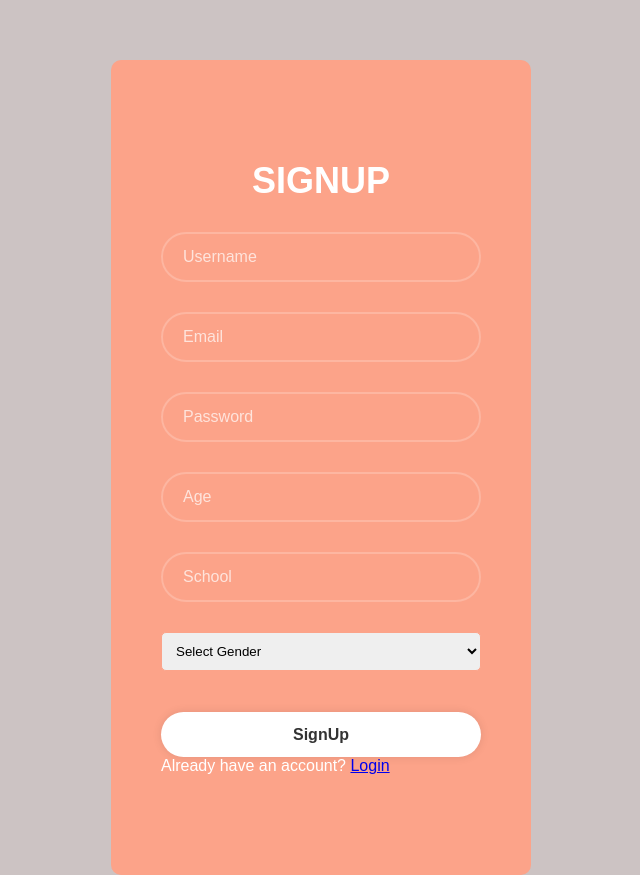
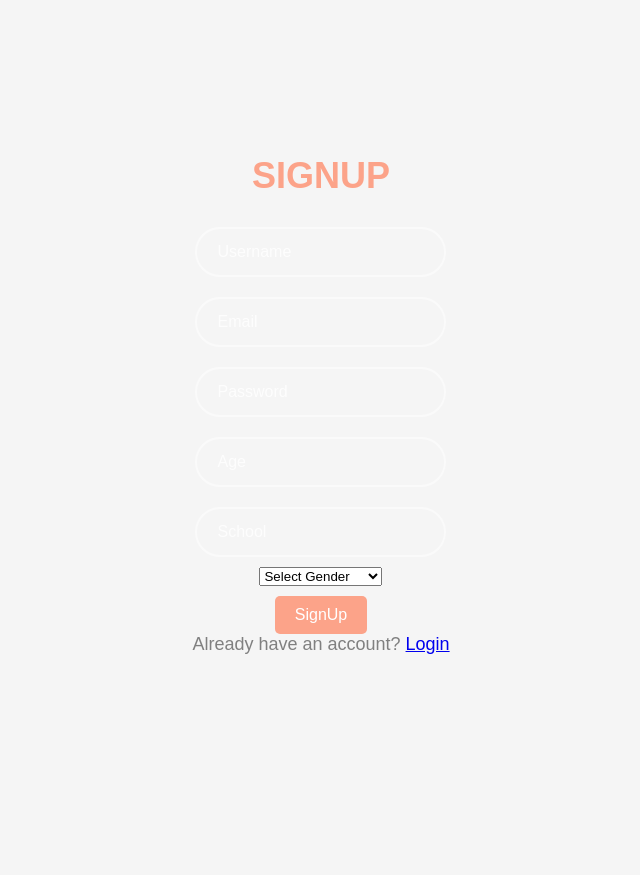
Before and after one commit to Rowaida-Ali/fatayat_elkwa, a React (Create React App) app in the folder frontend/login/: page /signup in a window 1280 px wide. Shown: the whole page, without its empty margins (319-959 px from the left). After the commit the page ends 800 px from the top, so only its background shows below. Built offline with nearby package versions, Linux system fonts and the light colour scheme.

Commit message:
Navbar and Profile

```diff
--- a/frontend/login/src/App.js
+++ b/frontend/login/src/App.js
@@ -5,6 +5,7 @@ import Aboutpage from './components/Aboutpage/aboutpage';
 import SignupForm from './components/SignupForm/SignupForm';
 import HomePage from './components/Homepage/homepage';
 import ProfilePage from './components/profilepage/Profile';
+import StudyAbroad from './components/BlogForm/BlogForm'
 import Navbar from './components/Navbar/Navbar';
 import { BrowserRouter, Routes, Route, useLocation } from 'react-router-dom';
 
@@ -26,6 +27,7 @@ export default function App() {
           <Route path="/signup" element={<SignupForm />} />
           <Route path='/home' element={<HomePage />} />
           <Route path='/profile' element={<ProfilePage />} />
+          <Route path='/studyabroad' element={<StudyAbroad />}/>
         </Routes>
       </BrowserRouter>
     </div>
--- a/frontend/login/src/components/Aboutpage/aboutpage.css
+++ b/frontend/login/src/components/Aboutpage/aboutpage.css
@@ -17,6 +17,7 @@
     font-size: 36px;
     margin-bottom: 20px;
     text-shadow: 1px 1px 2px #0000004d;
+    color: #ffffff;
 }
 
 .aboutpage .info {
--- /dev/null
+++ b/frontend/login/src/components/BlogForm/BlogForm.css
@@ -0,0 +1,88 @@
+* {
+  margin: 0;
+  padding: 0;
+  box-sizing: border-box;
+  font-family: 'Arial', sans-serif;
+}
+
+body {
+  background-color: #f5f5f5;
+  color: #333;
+  padding: 20px;
+}
+
+h1 {
+  color: #fca389;
+  text-align: center;
+  margin-bottom: 20px;
+  font-size: 36px;
+}
+
+form {
+  display: flex;
+  flex-direction: column;
+  align-items: center;
+  margin-bottom: 30px;
+}
+
+input {
+  width: 300px;
+  padding: 10px;
+  margin: 10px 0;
+  border: 1px solid #ccc;
+  border-radius: 5px;
+  font-size: 16px;
+}
+
+input:focus {
+  outline: none;
+  border-color: #fca389;
+}
+
+button {
+  padding: 10px 20px;
+  background-color: #fca389;
+  border: none;
+  border-radius: 5px;
+  color: white;
+  font-size: 16px;
+  cursor: pointer;
+  margin-top: 10px;
+}
+
+button:hover {
+  background-color: #ff7a59;
+}
+
+.blog-card {
+  background-color: white;
+  border: 1px solid #ddd;
+  border-radius: 10px;
+  padding: 20px;
+  margin: 10px 0;
+  width: 100%;
+  max-width: 600px;
+  margin-left: auto;
+  margin-right: auto;
+  box-shadow: 0 4px 6px rgba(0, 0, 0, 0.1);
+}
+
+.blog-card h2 {
+  color: #fca389;
+  margin-bottom: 10px;
+}
+
+.blog-card p {
+  margin: 5px 0;
+  font-size: 16px;
+  color: #555;
+}
+
+.blog-card button {
+  margin-right: 10px;
+}
+
+p {
+  text-align: center;
+  font-size: 18px;
+}
--- /dev/null
+++ b/frontend/login/src/components/BlogForm/BlogForm.jsx
@@ -0,0 +1,80 @@
+import React, { useState } from "react";
+import './BlogForm.css';
+
+const BlogForm = ({ addBlog, onExplore }) => {
+  const [formData, setFormData] = useState({
+    blog: "",
+    university: "",
+    country: "",
+    username: "",
+    resources: "",
+  });
+
+  const handleChange = (e) => {
+    setFormData({
+      ...formData,
+      [e.target.name]: e.target.value,
+    });
+  };
+
+  const handleSubmit = (e) => {
+    e.preventDefault();
+    addBlog(formData);
+    setFormData({
+      blog: "",
+      university: "",
+      country: "",
+      username: "",
+      resources: "",
+    });
+  };
+
+  return (
+    <form onSubmit={handleSubmit}>
+      <input
+        type="text"
+        name="blog"
+        value={formData.blog}
+        onChange={handleChange}
+        placeholder="Blog Title"
+        required
+      />
+      <input
+        type="text"
+        name="university"
+        value={formData.university}
+        onChange={handleChange}
+        placeholder="University"
+        required
+      />
+      <input
+        type="text"
+        name="country"
+        value={formData.country}
+        onChange={handleChange}
+        placeholder="Country"
+        required
+      />
+      <input
+        type="text"
+        name="username"
+        value={formData.username}
+        onChange={handleChange}
+        placeholder="Username"
+        required
+      />
+      <input
+        type="url"
+        name="resources"
+        value={formData.resources}
+        onChange={handleChange}
+        placeholder="Resources URL"
+        required
+      />
+      <button type="submit">Add Blog</button>
+      <button type="button" onClick={onExplore}>Explore</button>
+    </form>
+  );
+};
+
+export default BlogForm;
--- a/frontend/login/src/components/Homepage/homepage.css
+++ b/frontend/login/src/components/Homepage/homepage.css
@@ -34,6 +34,45 @@
     margin-bottom: 10px;
 }
 
+
+
+.home {
+    width: 420px;
+    background: linear-gradient(135deg, #fca389, #fcbf8c);
+    color: #fff;
+    border-radius: 10px;
+    padding: 30px 40px;
+    box-shadow: 0 10px 30px #0000001a;
+    transition: transform 0.3s;
+}
+
+.home:hover {
+    transform: translateY(-5px);
+}
+
+.home h1 {
+    font-size: 36px;
+    text-align: center;
+    margin-bottom: 20px;
+    text-shadow: 1px 1px 2px #00000033;
+    color: #ffffff; /* Change title color to white */
+}
+
+.home button {
+    width: 100%;
+    height: 45px;
+    background: #ffffff;
+    border: none;
+    outline: none;
+    border-radius: 40px;
+    box-shadow: 0 4px 15px #0000001a;
+    cursor: pointer;
+    font-size: 16px;
+    color: #333;
+    font-weight: 700;
+    margin-bottom: 10px;
+}
+
 .home button:hover {
     background: #f1f1f1;
     transform: scale(1.05);
--- a/frontend/login/src/components/Homepage/homepage.jsx
+++ b/frontend/login/src/components/Homepage/homepage.jsx
@@ -1,14 +1,22 @@
-import React from 'react'
+import React from 'react';
+import { useNavigate } from 'react-router-dom';
 import './homepage.css';
-const HomePage = ()=> {
-    return(
+
+const HomePage = () => {
+    const navigate = useNavigate();
+
+    const handleStudyAbroadClick = () => {
+        navigate('/studyabroad');
+    };
+
+    return (
         <div className='home'>
-           <h1>Home page</h1>
-           <div className='content'>
-            <button type=''>TO-DO List</button>
-            <button type=''>Study Abroad</button>
-            <button type=''>Taking Notes</button>
-           </div>
+            <h1>Home page</h1>
+            <div className='content'>
+                <button type='button'>TO-DO List</button>
+                <button type='button' onClick={handleStudyAbroadClick}>Study Abroad</button>
+                <button type='button'>Taking Notes</button>
+            </div>
         </div>
     );
 };
--- a/frontend/login/src/components/SignupForm/SignupForm.css
+++ b/frontend/login/src/components/SignupForm/SignupForm.css
@@ -1,57 +1,67 @@
-.signup-wrapper{
+.study-abroad-page {
     width: 420px;
     margin: auto;
     background: #fca389;
     color: #fff;
-    border-radius: 10px ;
-    padding: 100px 50px;
+    border-radius: 10px;
+    padding: 50px 30px;
+    box-shadow: 0 4px 20px rgba(0, 0, 0, 0.2);
 }
-.signup-wrapper h1 {
+
+.study-abroad-page h2 {
     font-size: 36px;
     text-align: center;
 }
-.signup-wrapper .input-box {
+
+.study-abroad-page .input-box {
     position: relative;
     width: 100%;
+    margin: 20px 0;
+}
+
+.input-box input {
+    width: 100%;
     height: 50px;
-    margin: 30px 0;
-}
-.input-box input{
-    width: 100%;
-    height: 100%;
     background: transparent;
     outline: none;
-    border: 2px solid rgba(255,255,255, .2);
+    border: 2px solid rgba(255, 255, 255, 0.5);
     border-radius: 40px;
     font-size: 16px;
     color: #fff;
-    padding: 20px 45px 20px 20px;
-    margin: auto;
+    padding: 15px 20px;
 }
-.input-box input ::placeholder{
-    color: #fff;
+
+.input-box input::placeholder {
+    color: rgba(255, 255, 255, 0.8);
 }
-.signup-wrapper button{
+
+.study-abroad-page button {
     width: 100%;
     height: 45px;
     background: #fff;
     border: none;
-    outline: none;
     border-radius: 40px;
-    box-shadow: 0 0 10px rgba(0, 0, 0, .1);
     cursor: pointer;
     font-size: 16px;
     color: #333;
     font-weight: 700;
+    margin-top: 20px;
+    transition: background-color 0.3s, transform 0.3s;
 }
-.signup-wrapper .Login-link{
-    font-size: 14.5px;
-    text-align: center;
-    margin: 20px 0 15px;
+
+.study-abroad-page button:hover {
+    background: #ffdfd0; /* Light hover effect */
+    transform: scale(1.05); /* Slightly increase size on hover */
 }
-.input-box select {
-    width: 100%;
+
+.study-abroad-page .video-list {
+    margin-top: 20px;
+}
+
+.video-list div {
+    margin-bottom: 20px;
+    border: 1px solid rgba(255, 255, 255, 0.5);
     padding: 10px;
-    border: 1px solid #fca389;
-    border-radius: 5px;
+    border-radius: 10px;
+    background: rgba(255, 255, 255, 0.1);
 }
```
Also changed, not shown: frontend/login/src/components/BlogForm/BlogItem.jsx (added, +15 -0 lines), frontend/login/src/components/BlogForm/BlogList.jsx (added, +23 -0 lines).
